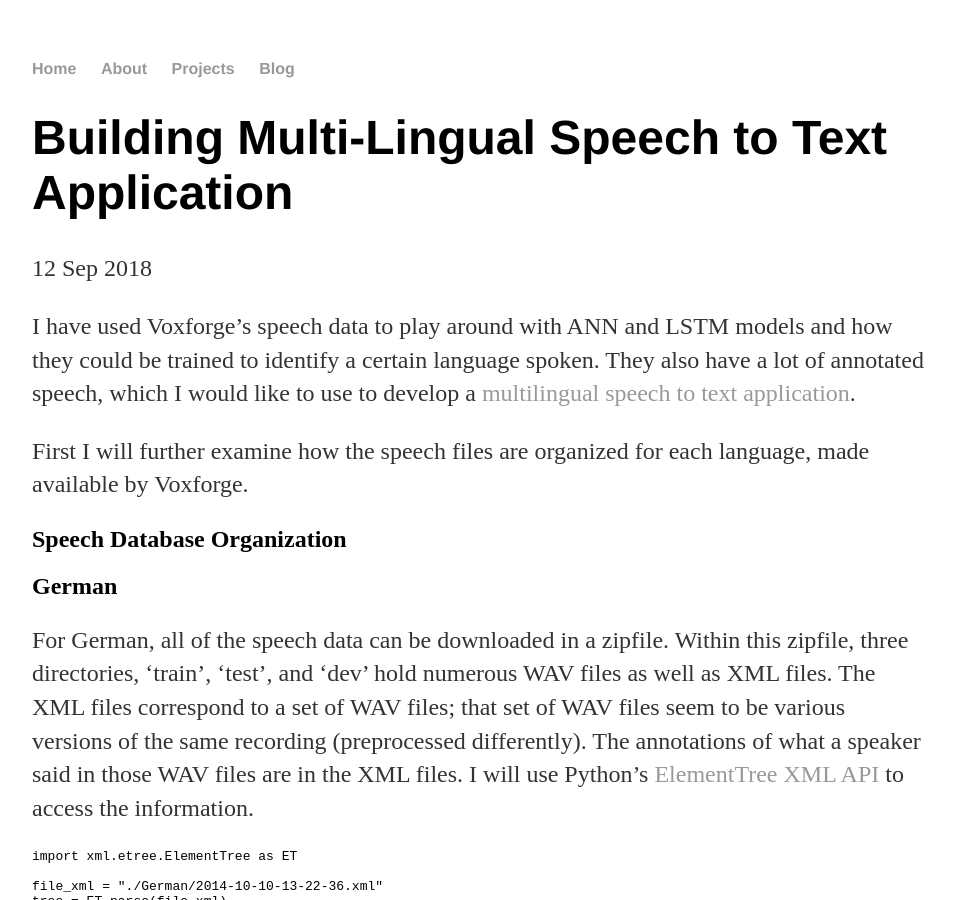
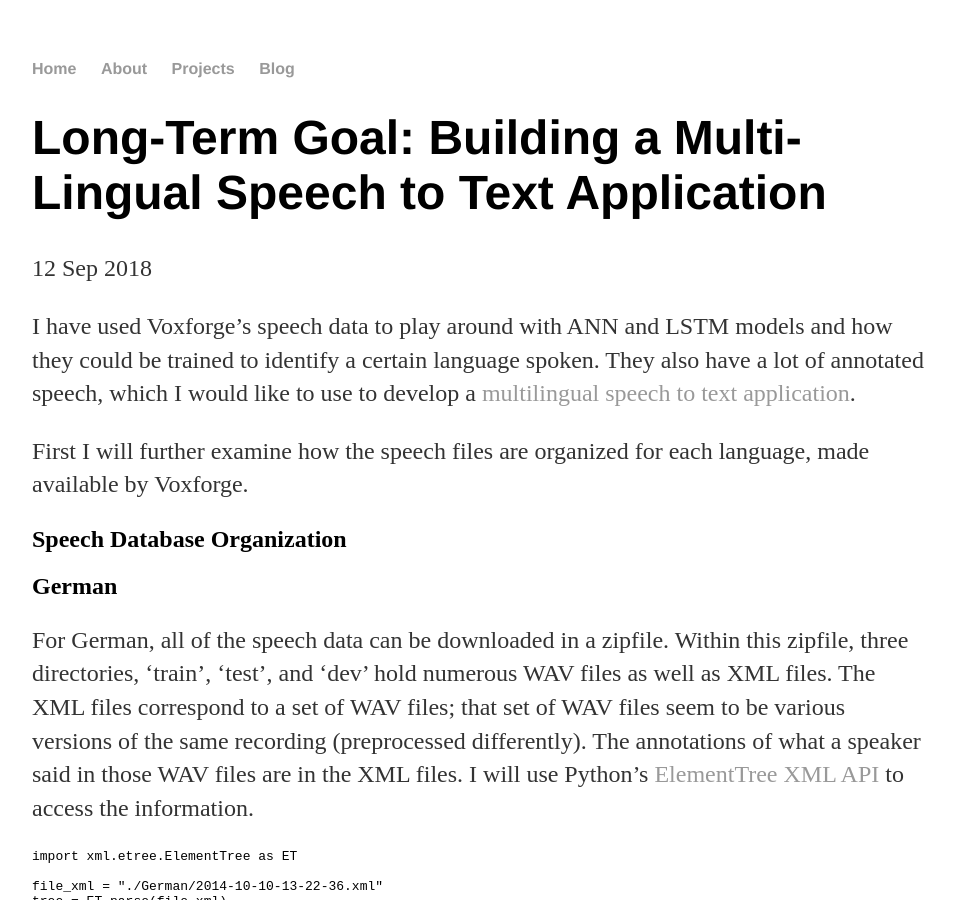
Before and after one commit to a-n-rose/a-n-rose.github.io, a Jekyll site: the page built from _posts/2018-09-12-multiling-speech2text.md, in a window 1280 px wide and 900 px high. Shown: the whole window, without its empty margins (160-1114 px from the left). Built offline with Jekyll 4.4.1, drawn with Linux system fonts in a browser that asks for light colours.

Commit message:
title edit for a post on building a multilingual speech to text application

```diff
--- a/_posts/2018-09-12-multiling-speech2text.md
+++ b/_posts/2018-09-12-multiling-speech2text.md
@@ -1,6 +1,6 @@
 ---
 layout: post
-title: "Building Multi-Lingual Speech to Text Application"
+title: "Long-Term Goal: Building a Multi-Lingual Speech to Text Application"
 date: 2018-09-12
 ---
 
```
